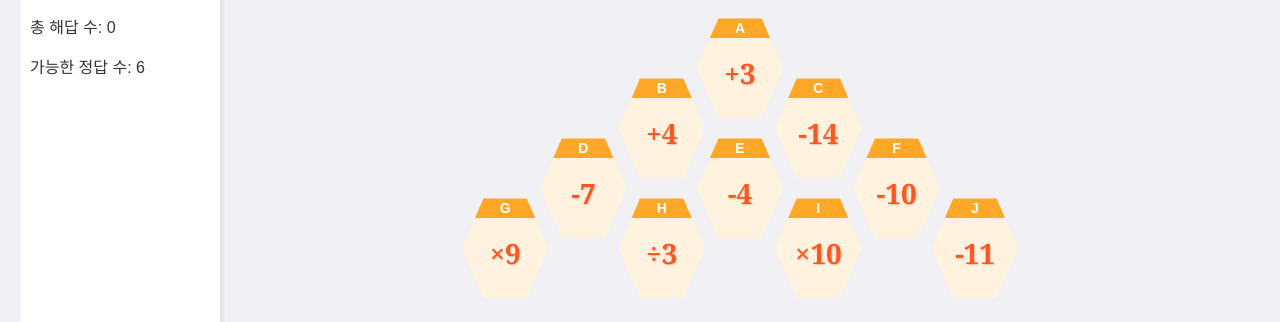
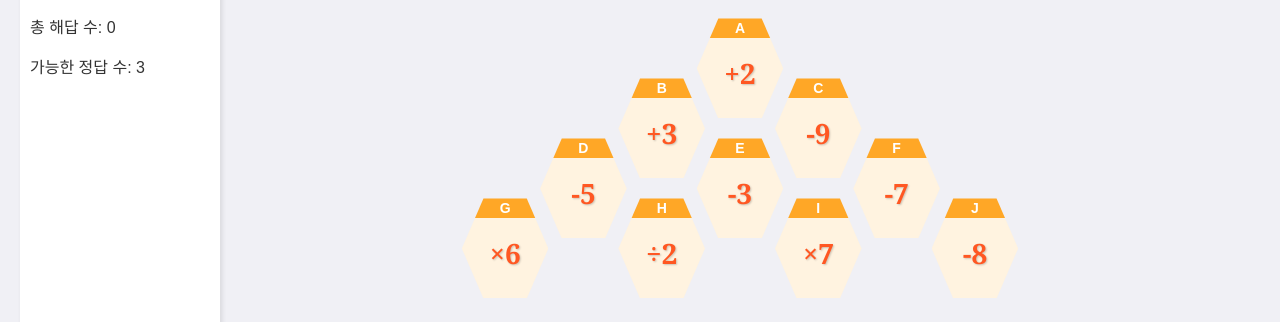
Before and after one commit to wldyd920/Devil-s-Plan-Game, a plain HTML site: page index.html in a window 1280 px wide. Shown: the part 179-501 px from the top of the page. Drawn offline with Linux system fonts and the light colour scheme.

Commit message:
Update index.html

```diff
--- a/index.html
+++ b/index.html
@@ -179,7 +179,7 @@
       let list = [];
       let seenPairs = new Set();
       while (list.length < 10) {
-        let val = getRandomInt(1, 15);
+        let val = getRandomInt(1, 10);
         let op = operators[Math.floor(Math.random() * operators.length)];
         let key = `${op}${val}`;
         if (seenPairs.has(key)) continue;
```
